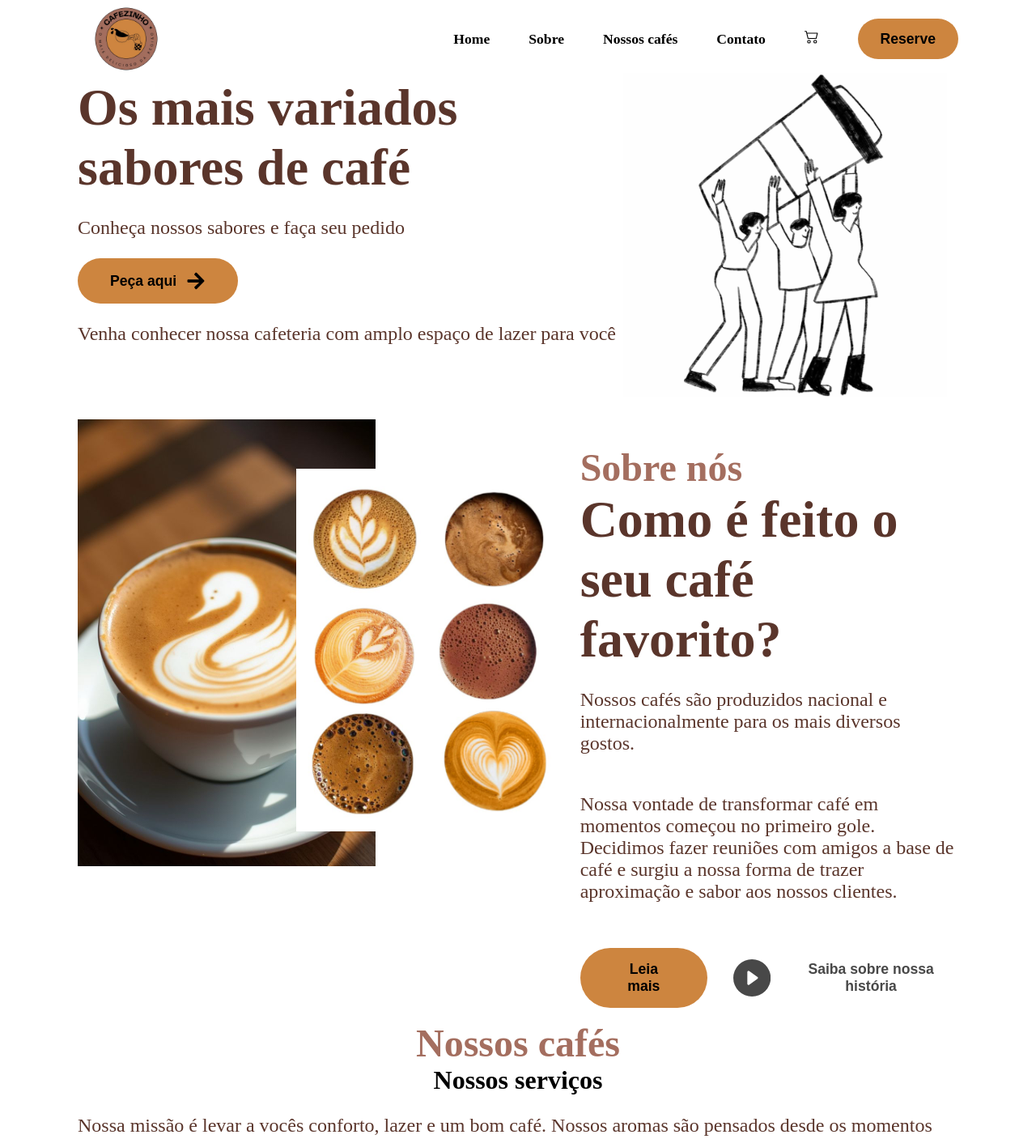
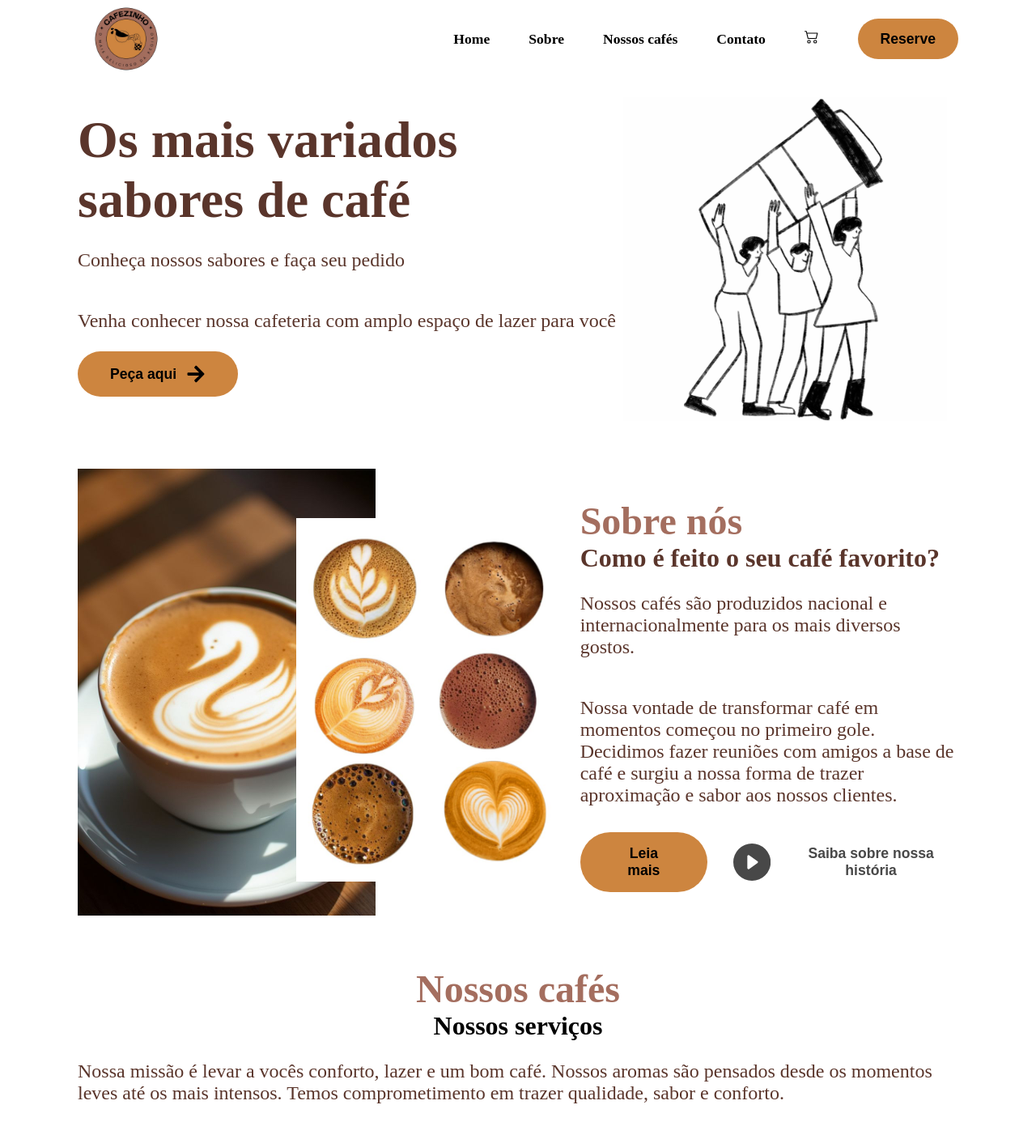
Before and after one commit to madumars/Landing-Page, a React (Create React App) app in the folder land/: page / in a window 1280 px wide. Shown: the top 1407 px of the page at 81% size. Built offline with nearby package versions, Linux system fonts and the light colour scheme.

Commit message:
layout organizado

```diff
--- a/land/src/App.css
+++ b/land/src/App.css
@@ -84,6 +84,7 @@ nav{
     top: 90px;
     right: 10px;
     max-width: 100%;
+    margin-top: 30px;
 }
 
 .sectionHomeText{
@@ -92,10 +93,17 @@ nav{
     flex-direction: column;
     justify-content: center;
     align-items: flex-start;
+    margin-top: 40px;
 }
 
 .primaryHeading{
     font-size: clamp(2rem, 5vw, 4rem);
+    color:#5a352b;
+    max-width: 600px;
+}
+
+.primaryHeadingC{
+    font-weight: 700;
     color:#5a352b;
     max-width: 600px;
 }
@@ -138,6 +146,7 @@ nav{
     display: flex;
     align-items: center;
     justify-content: space-between;
+    margin-top: 150px;
 }
 
 
@@ -164,11 +173,11 @@ nav{
     flex-direction: column;
     justify-content: center;
     margin-left: 200px;
-    margin-top: 100px;
+    margin-top: -100px;
 }
 
 .aboutButtonsContainer{
-    margin-top: 2rem;
+    margin-top: 0.5rem;
     display: flex;
 }
 
@@ -231,7 +240,7 @@ nav{
 }
 
 .workSectionButton{
-    margin-top: 5rem;
+    margin-top: 1rem;
     display: flex;
     justify-content: center;
     align-items: center;
--- a/land/src/Components/About.js
+++ b/land/src/Components/About.js
@@ -15,7 +15,7 @@ const About = () => {
 
             <div className="aboutSectionTextContainer">
                 <p className="primarySubHeading">Sobre nós</p>
-                <h1 className="primaryHeading">
+                <h1 className="primaryHeadingC">
                     Como é feito o seu café favorito?
                 </h1>
 
--- a/land/src/Components/Home.js
+++ b/land/src/Components/Home.js
@@ -16,9 +16,9 @@ const Home = () => {
                     <h1 className="primaryHeading">Os mais variados sabores de café</h1>
                     <p className="primaryText">Conheça nossos sabores e faça seu pedido</p>
 
+                    <p className="primaryText">Venha conhecer nossa cafeteria com amplo espaço de lazer para você</p>
+
                     <button className="secondaryButton">Peça aqui <FaArrowRight/></button>
-
-                    <p className="primaryText">Venha conhecer nossa cafeteria com amplo espaço de lazer para você</p>
                 </div>
            </div>
         </div>
```
